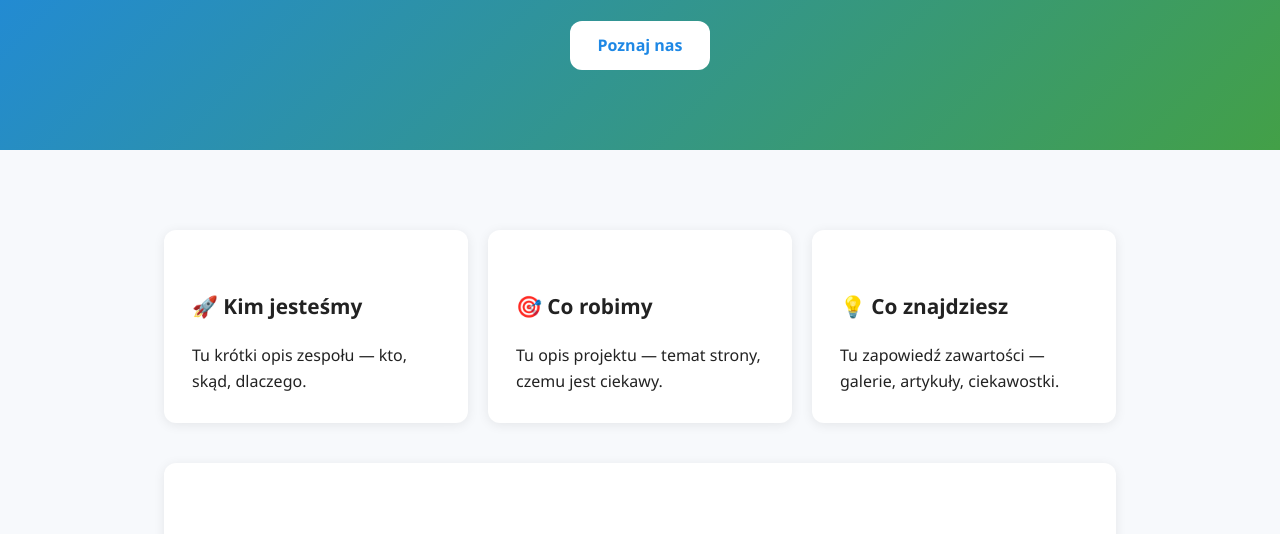
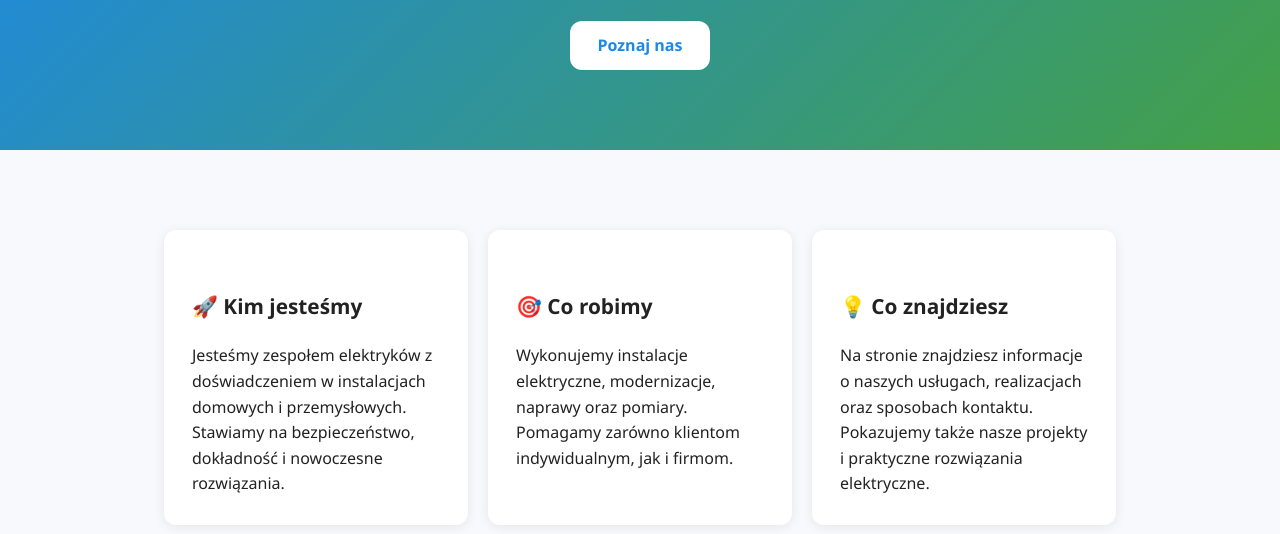
Before and after one commit to MargiBOSS/lamineyamalbiografia, a plain HTML site: page index.html in a window 1280 px wide. Shown: the part 262-796 px from the top of the page. Drawn offline with Linux system fonts and the light colour scheme.

Commit message:
Update index.html

```diff
--- a/index.html
+++ b/index.html
@@ -28,15 +28,15 @@
     <section class="card-grid">
       <article class="card">
         <h2>🚀 Kim jesteśmy</h2>
-        <p>Tu krótki opis zespołu — kto, skąd, dlaczego.</p>
+        <p>Jesteśmy zespołem elektryków z doświadczeniem w instalacjach domowych i przemysłowych. Stawiamy na bezpieczeństwo, dokładność i nowoczesne rozwiązania.</p>
       </article>
       <article class="card">
         <h2>🎯 Co robimy</h2>
-        <p>Tu opis projektu — temat strony, czemu jest ciekawy.</p>
+        <p>Wykonujemy instalacje elektryczne, modernizacje, naprawy oraz pomiary. Pomagamy zarówno klientom indywidualnym, jak i firmom.</p>
       </article>
       <article class="card">
         <h2>💡 Co znajdziesz</h2>
-        <p>Tu zapowiedź zawartości — galerie, artykuły, ciekawostki.</p>
+        <p>Na stronie znajdziesz informacje o naszych usługach, realizacjach oraz sposobach kontaktu. Pokazujemy także nasze projekty i praktyczne rozwiązania elektryczne.</p>
       </article>
     </section>
 
```
